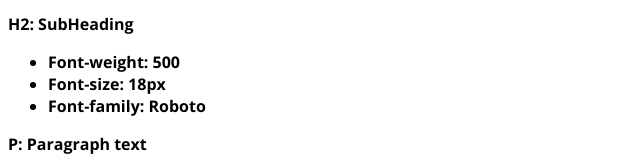
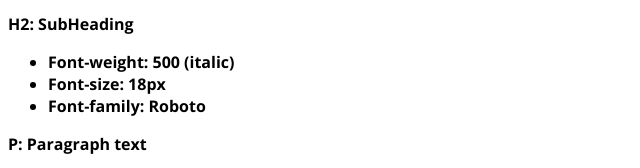
Before and after one commit to jakubmihal/My-Website-Design-System, a plain HTML site: page index.html in a window 1280 px wide. Shown: the part 1050-1218 px from the top of the page, 0-640 px from the left. Drawn offline with Linux system fonts and the light colour scheme.

Commit message:
edit Subheading

```diff
--- a/index.html
+++ b/index.html
@@ -61,7 +61,7 @@
             <div class="SubHeading">
                 <p>H2: SubHeading</p>
                 <ul>
-                    <li>Font-weight: 500</li>
+                    <li>Font-weight: 500 (italic)</li>
                     <li>Font-size: 18px</li>
                     <li>Font-family: Roboto</li>
                 </ul>
```
